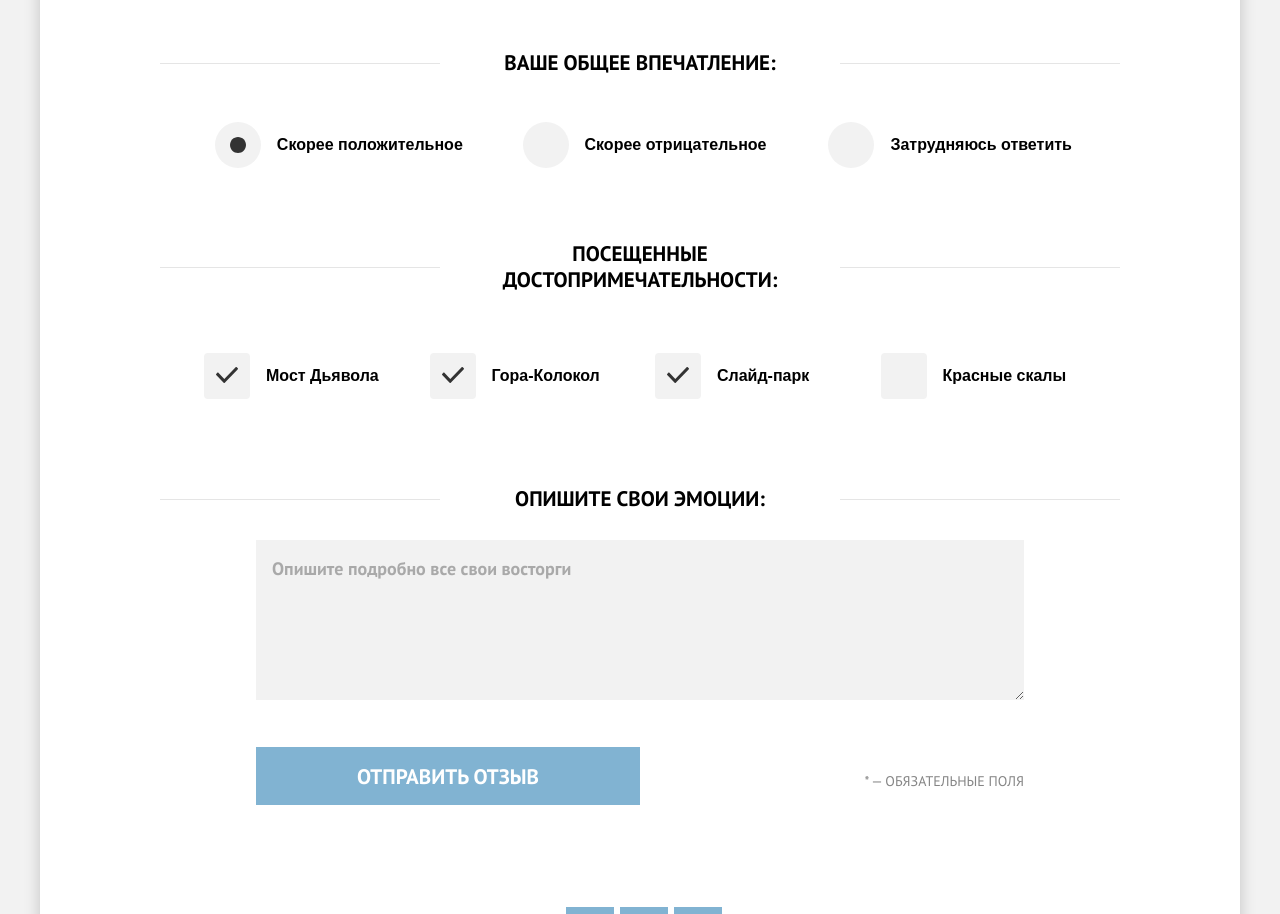
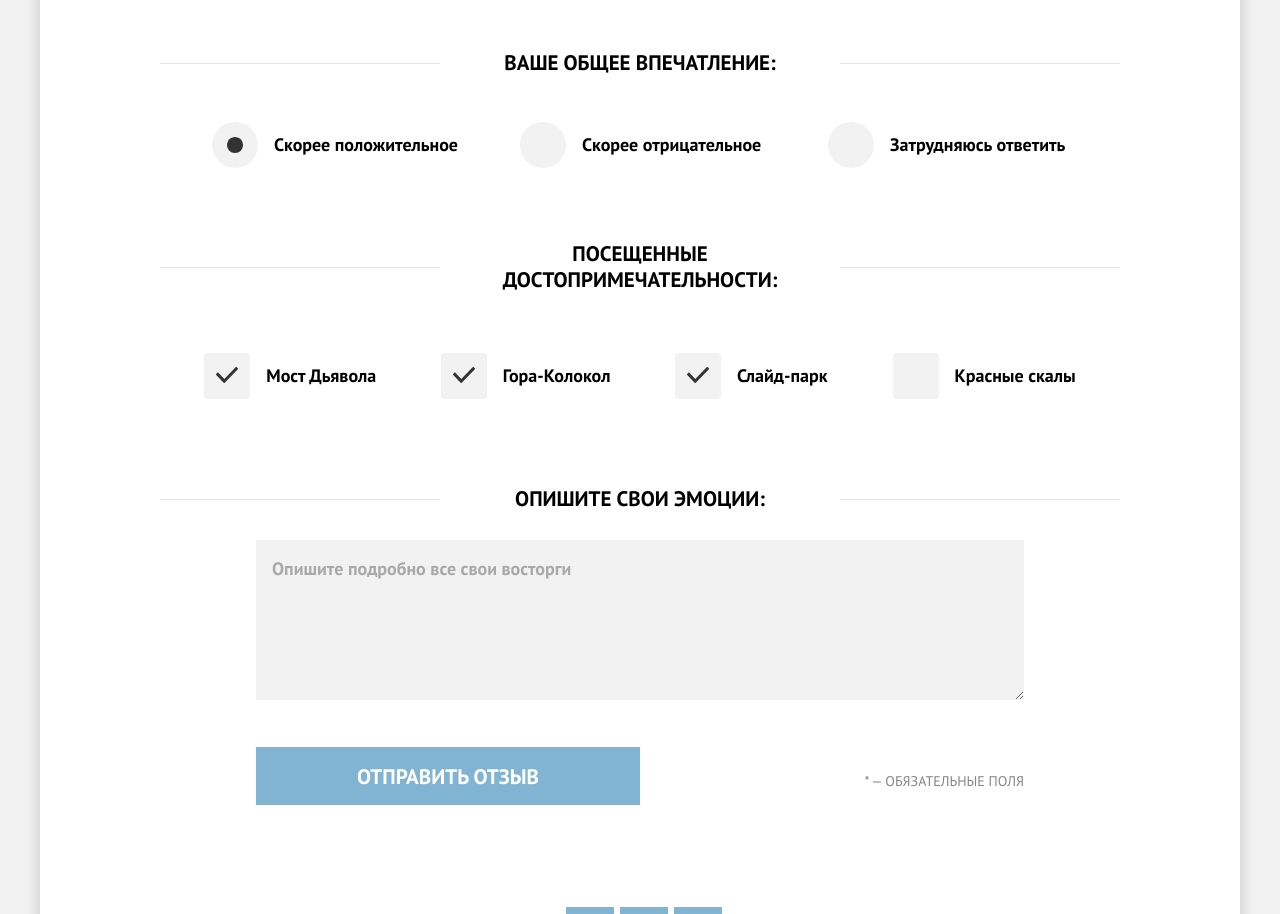
Before and after one commit to htmlacademy-adaptive/1552615-sedona-28, a plain HTML site: page source/form.html in a window 1280 px wide. Shown: the part 982-1896 px from the top of the page. Drawn offline with nearby package versions, Linux system fonts and the light colour scheme; files that its build step writes are made by us from their sources.

Commit message:
Поправил оставшиеся моменты по Пискель Перфекту

```diff
--- a/source/sass/blocks/form/form.scss
+++ b/source/sass/blocks/form/form.scss
@@ -113,7 +113,7 @@
 
     @media (min-width: $tablet-width) {
       margin-top: 12px;
-      margin-bottom: 22px;
+      margin-bottom: 21px;
     }
 
     @media (min-width: $desktop-width) {
@@ -127,7 +127,7 @@
 
     @media (min-width: $tablet-width) {
       margin-top: 4px;
-      margin-bottom: 20px;
+      margin-bottom: 21px;
     }
 
     @media (min-width: $desktop-width) {
@@ -164,35 +164,39 @@
 
 .form__radio-wrapper,
 .form__checkbox-wrapper {
+  @include display-flex(start, center, start, column);
+  flex-wrap: wrap;
+  margin: 0 auto;
   box-sizing: border-box;
 
   @media (min-width: $tablet-width) {
-    display: grid;
-    grid-template-columns: repeat(2, 1fr);
-    column-gap: 10px;
+    flex-direction: row;
   }
 }
 
 .form__radio-wrapper {
   @media (min-width: $tablet-width) {
+    justify-content: start;
     padding-left: 36px;
-    padding-right: 28px;
+    padding-right: 22px;
   }
 
   @media (min-width: $desktop-width) {
-    padding-left: 26px;
-    padding-right: 17px;
-    grid-template-columns: repeat(3, 1fr);
-    column-gap: 0;
+    justify-content: space-between;
+    padding-left: 52px;
+    padding-right: 12px;
   }
 }
 
 .form__checkbox-wrapper {
+  @media (min-width: $tablet-width) {
+    justify-content: space-between;
+    padding: 0 84px;
+  }
+
   @media (min-width: $desktop-width) {
-    padding: 0 44px;
-    grid-template-columns: repeat(4, 1fr);
-    align-items: center;
-    column-gap: 30px;
+    justify-content: space-around;
+    padding: 0 12px;
   }
 }
 
@@ -213,44 +217,36 @@
       }
     }
 
+    &:first-child,
+    &:nth-child(2n + 1) {
+      @media (min-width: $tablet-width) {
+        margin-right: 16px;
+      }
+
+      @media (min-width: $desktop-width) {
+        margin-right: 0;
+      }
+    }
+
     @media (min-width: $tablet-width) {
       margin: 0;
       flex-direction: row;
-      flex: 1;
-      display: block;
-      align-items: center;
+      min-width: calc(280px - 46px);
     }
 
     @media (min-width: $desktop-width) {
-      min-width: calc(280px - 46px);
       text-align: center;
+      margin-right: 10px;
     }
   }
 
   &--checkbox {
-    &:first-child,
-    &:nth-child(3n) {
-      @media (min-width: $tablet-width) {
-        padding-left: 84px;
-      }
-
-      @media (min-width: $desktop-width) {
-        padding-left: 0;
-      }
+    @media (min-width: $tablet-width) {
+      min-width: calc(224px - 46px);
     }
 
-    &:nth-child(2n) {
-      @media (min-width: $tablet-width) {
-        padding-left: 12px;
-      }
-
-      @media (min-width: $desktop-width) {
-        padding-left: 0;
-      }
-    }
-
-    @media (min-width: $tablet-width) {
-      margin-left: 90px;
+    @media (min-width: $desktop-width) {
+      min-width: calc(153px - 46px);
     }
   }
 
--- a/source/sass/blocks/form/label.scss
+++ b/source/sass/blocks/form/label.scss
@@ -12,11 +12,10 @@
     margin: 0;
     padding: 18px 0;
     margin-left: 46px;
-    font-family: "PTSans Bold", "Arial", sans-serif;
-    font-size: 16px;
+    font-family: "PT Sans Bold", "Arial", sans-serif;
+    font-size: 18px;
     line-height: 26px;
     text-transform: none;
-    font-weight: bold;
   }
 }
 
--- a/source/sass/blocks/index/advantage-item.scss
+++ b/source/sass/blocks/index/advantage-item.scss
@@ -15,10 +15,6 @@
   @media (min-width: $desktop-width) {
     padding: 67px 45px 48px;
   }
-}
-
-.advantage-item__wrapper {
-  flex: 2;
 }
 
 .advantage-item__icon {
--- a/source/sass/blocks/index/advantage.scss
+++ b/source/sass/blocks/index/advantage.scss
@@ -94,7 +94,7 @@
   @include display-grid(1fr);
   margin: 0;
   padding: 0;
-  max-height: 460px;
+  width: 100%;
   box-sizing: border-box;
 
   @media (min-width: $tablet-width) {
@@ -110,9 +110,8 @@
   box-sizing: border-box;
   position: relative;
 
-
   @media (min-width: $tablet-width) {
-    justify-content: start;
+    justify-content: center;
     padding: 42px 33px;
   }
 
@@ -148,6 +147,7 @@
   margin: 0;
   padding: 0;
   max-height: 260px;
+  line-height: 0;
 
   @media (min-width: $tablet-width) {
     max-height: 256px;
--- a/source/sass/blocks/index/search.scss
+++ b/source/sass/blocks/index/search.scss
@@ -48,26 +48,16 @@
   height: 350px;
   position: relative;
   box-sizing: border-box;
+  background: url("../../../img/icons/map-marker.svg") center center no-repeat, url("../../../img/index/desktop/map-desktop.jpg") center center no-repeat;
+
+  @media (min-resolution: 2dppx) {
+    background: url("../../../img/icons/map-marker.svg") center center no-repeat, url("../../../img/index/desktop/map-desktop@2x.jpg") center center no-repeat;
+  }
 }
 
 .search__map {
   width: 100%;
   object-fit: cover;
   object-position: center;
+  background: url("../../../img/index/desktop/map-desktop.jpg") center center no-repeat;
 }
-
-.search__map-marker {
-  width: 27px;
-  height: 27px;
-  position: absolute;
-  background: url("../../../img/icons/map-marker.svg") center center no-repeat;
-  top: 50%;
-  left: 50%;
-  margin-top: calc(27px / -2);
-  margin-left: calc(27px / -2);
-
-  @media (min-width: $tablet-width) {
-    top: 164px;
-    margin-top: 0;
-  }
-}
```
Also changed, not shown: source/index.html (+8 -5 lines), source/img/icons/checkbox.svg (deleted), source/img/icons/sprite-icons/checkbox-checked.svg (renamed from source/img/icons/checkbox-checked.svg), source/img/icons/sprite-icons/checked-radio.svg (renamed from source/img/icons/checked-radio.svg), source/img/icons/sprite-icons/htmlacademy.svg (renamed from source/img/icons/htmlacademy.svg), source/img/icons/sprite-icons/icon-cross.svg (renamed from source/img/icons/icon-cross.svg), source/img/icons/sprite-icons/icon-menu-burger.svg (renamed from source/img/icons/icon-menu-burger.svg), source/img/icons/sprite-icons/like-icon.svg (renamed from source/img/icons/like-icon.svg), source/img/icons/sprite-icons/play-btn.svg (renamed from source/img/icons/play-btn.svg), source/img/icons/sprite-icons/telegram.svg (renamed from source/img/icons/telegram.svg), source/img/icons/sprite-icons/vk.svg (renamed from source/img/icons/vk.svg), source/img/icons/sprite-icons/youtube.svg (renamed from source/img/icons/youtube.svg).
